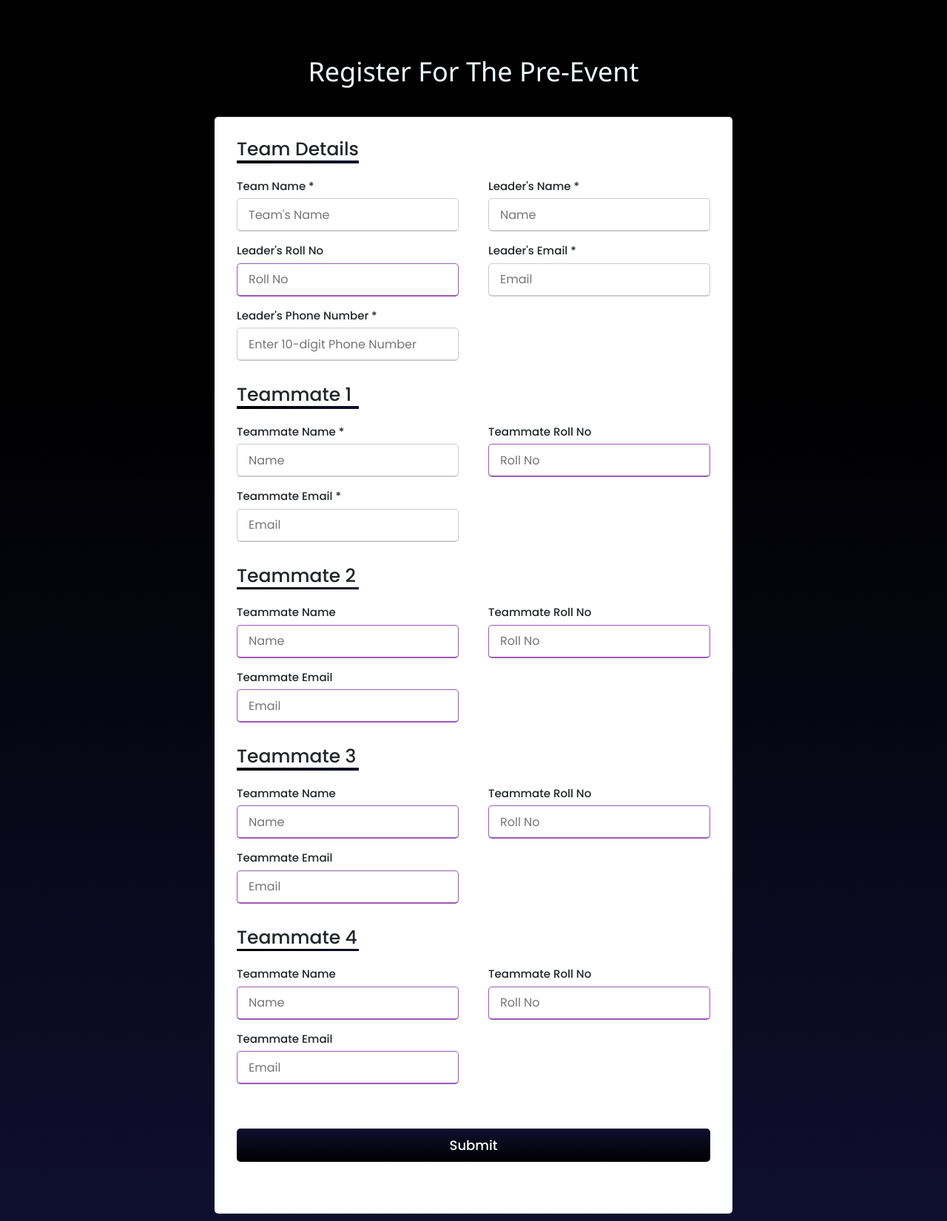
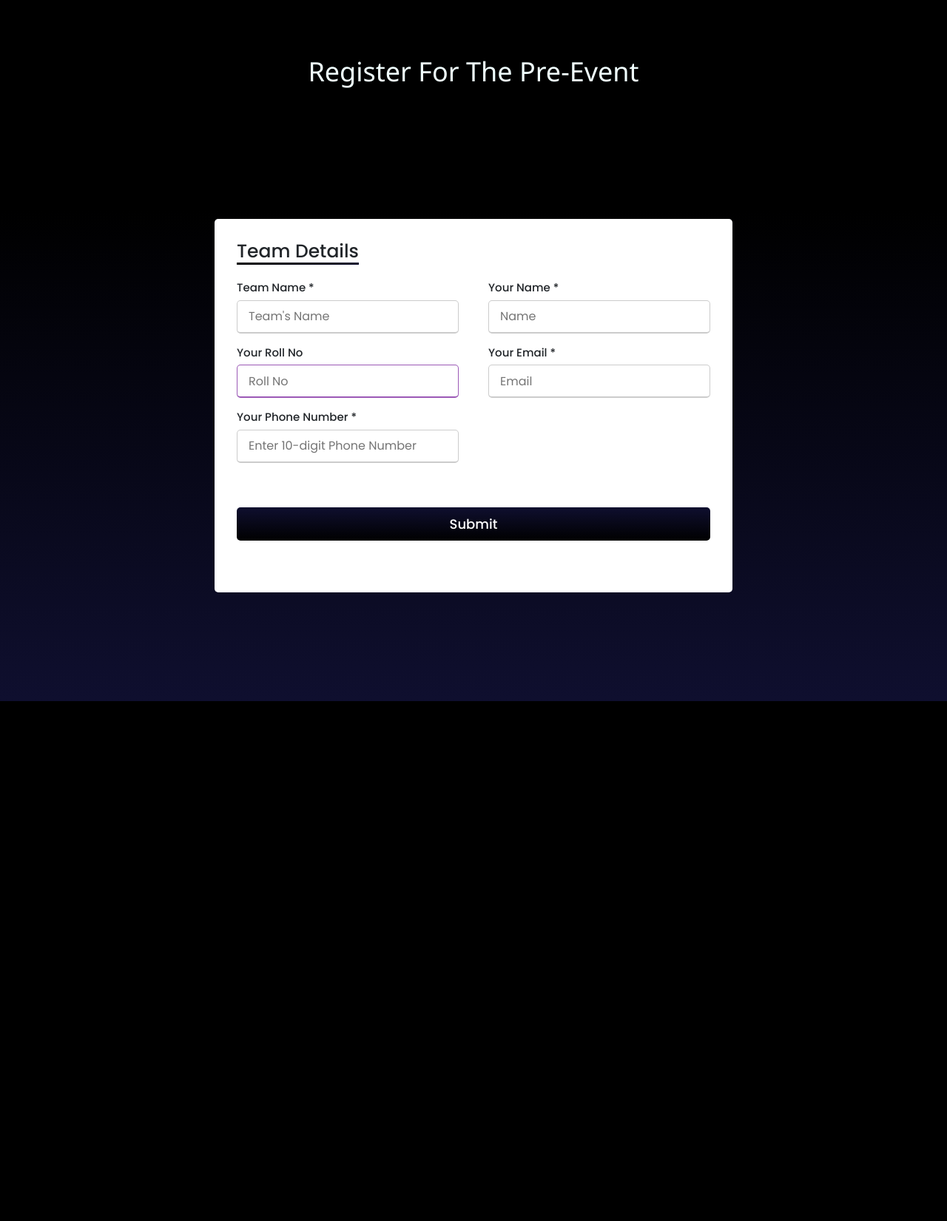
Before and after one commit to Avirat201189221/Hackonix-2022, a Django app: page /register in a window 1280 px wide. Shown: the whole page at 74% size. After the commit the page ends 948 px from the top, so only its background shows below. Run offline with Django 4.2, Linux system fonts and the light colour scheme.

Commit message:
modify registration page

```diff
--- a/Hackonix-Website/app/models.py
+++ b/Hackonix-Website/app/models.py
@@ -10,9 +10,9 @@ class HackathonTeam(models.Model):
     leader_phone_number=models.CharField(max_length=12, blank=False)
 
     # Teammate 1
-    teammate1_name= models.CharField(max_length=22, blank=False)
-    teammate1_roll_no=models.CharField(max_length=9, blank=False)
-    teammate1_thapar_email=models.CharField(max_length=50,blank=False)
+    teammate1_name= models.CharField(max_length=22, default="", null=True, blank=True)
+    teammate1_roll_no=models.CharField(max_length=9,default="", null=True, blank=True)
+    teammate1_thapar_email=models.CharField(max_length=50,default="", null=True, blank=True)
 
     # Teammate 2
     teammate2_name= models.CharField(max_length=22, default="", null=True, blank=True)
--- a/Hackonix-Website/static/css/register-styles.css
+++ b/Hackonix-Website/static/css/register-styles.css
@@ -25,7 +25,7 @@ body {
 
 .form-body {
   display: flex;
-  /* height: 100vh; */
+  height: 100vh;
   justify-content: center; /*center vertically */
   align-items: center; /* center horizontally */
   padding: 10px;
--- a/Hackonix-Website/templates/register.html
+++ b/Hackonix-Website/templates/register.html
@@ -34,28 +34,28 @@
           </div>
 
           <div class="input__box">
-            <span class="details">Leader's Name *</span>
+            <span class="details">Your Name *</span>
             <input type="text" placeholder="Name" required name="leadername" />
           </div>
 
           <div class="input__box">
-            <span class="details">Leader's Roll No </span>
+            <span class="details">Your Roll No </span>
             <input type="number" placeholder="Roll No" name="leaderrollno" />
           </div>
 
           <div class="input__box">
-            <span class="details">Leader's Email *</span>
+            <span class="details">Your Email *</span>
             <input type="email" placeholder="Email" required name="leaderemail" />
           </div>
 
           <div class="input__box">
-            <span class="details">Leader's Phone Number *</span>
+            <span class="details">Your Phone Number *</span>
             <input type="tel" pattern="[0-9]{10}" placeholder="Enter 10-digit Phone Number" required name="leaderpno" />
           </div>
         </div>
 
         {% comment %} Teammate 1 {% endcomment %}
-        <div class="title">Teammate 1</div>
+        {% comment %} <div class="title">Teammate 1</div>
         <div class="user__details">
           <div class="input__box">
             <span class="details">Teammate Name *</span>
@@ -71,10 +71,10 @@
             <span class="details">Teammate Email *</span>
             <input type="email" placeholder="Email" required name="teammate1email" />
           </div>
-        </div>
+        </div> {% endcomment %}
 
         {% comment %} Teammate 2 {% endcomment %}
-        <div class="title">Teammate 2</div>
+        {% comment %} <div class="title">Teammate 2</div>
         <div class="user__details">
           <div class="input__box">
             <span class="details">Teammate Name</span>
@@ -90,10 +90,10 @@
             <span class="details">Teammate Email</span>
             <input type="email" placeholder="Email" name="teammate2email" />
           </div>
-        </div>
+        </div> {% endcomment %}
 
         {% comment %} Teammate 3 {% endcomment %}
-        <div class="title">Teammate 3</div>
+        {% comment %} <div class="title">Teammate 3</div>
         <div class="user__details">
           <div class="input__box">
             <span class="details">Teammate Name</span>
@@ -109,10 +109,10 @@
             <span class="details">Teammate Email</span>
             <input type="email" placeholder="Email" name="teammate3email" />
           </div>
-        </div>
+        </div> {% endcomment %}
 
         {% comment %} Teammate 4 {% endcomment %}
-        <div class="title">Teammate 4</div>
+        {% comment %} <div class="title">Teammate 4</div>
         <div class="user__details">
           <div class="input__box">
             <span class="details">Teammate Name</span>
@@ -128,7 +128,7 @@
             <span class="details">Teammate Email</span>
             <input type="email" placeholder="Email" name="teammate4email" />
           </div>
-        </div>
+        </div> {% endcomment %}
 
         <div class="button">
           <input type="submit" value="Submit" />
```
Also changed, not shown: Hackonix-Website/app/migrations/0006_alter_hackathonteam_teammate1_name_and_more.py (added), Hackonix-Website/db.sqlite3.
